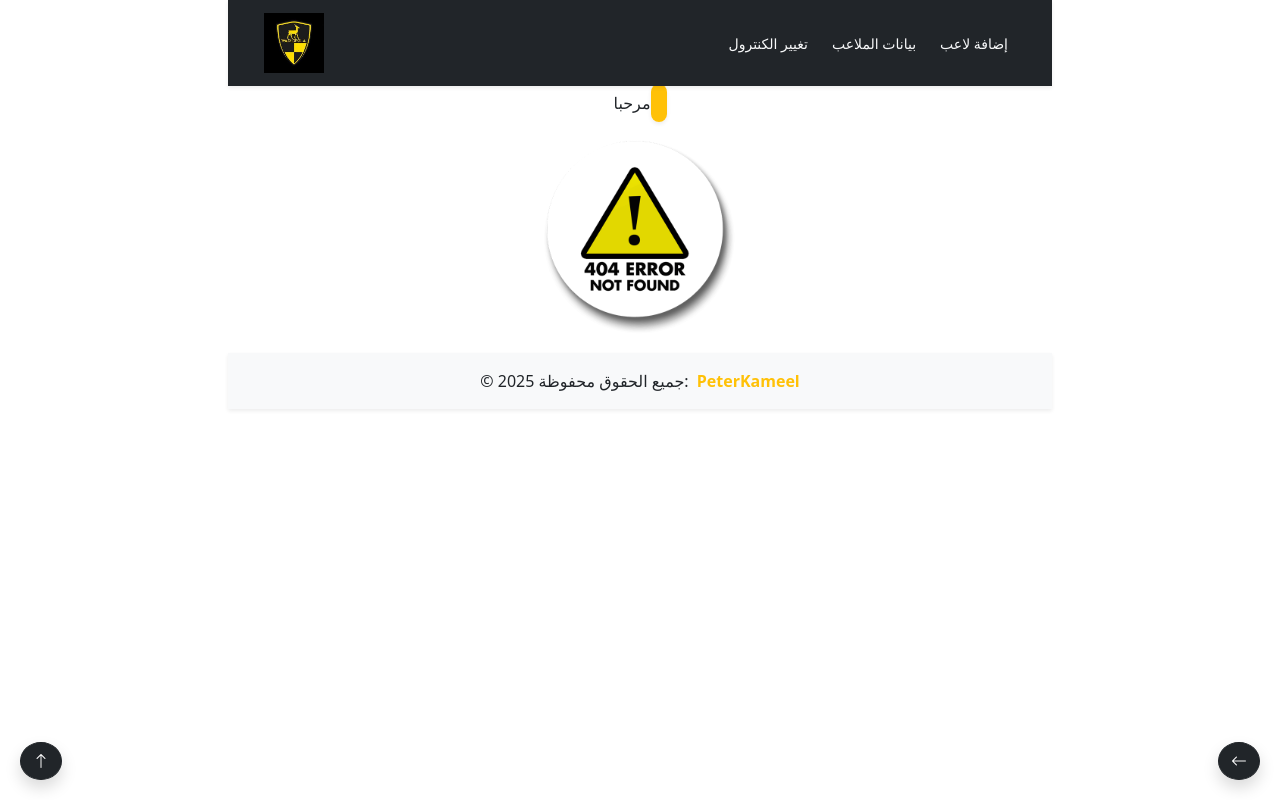
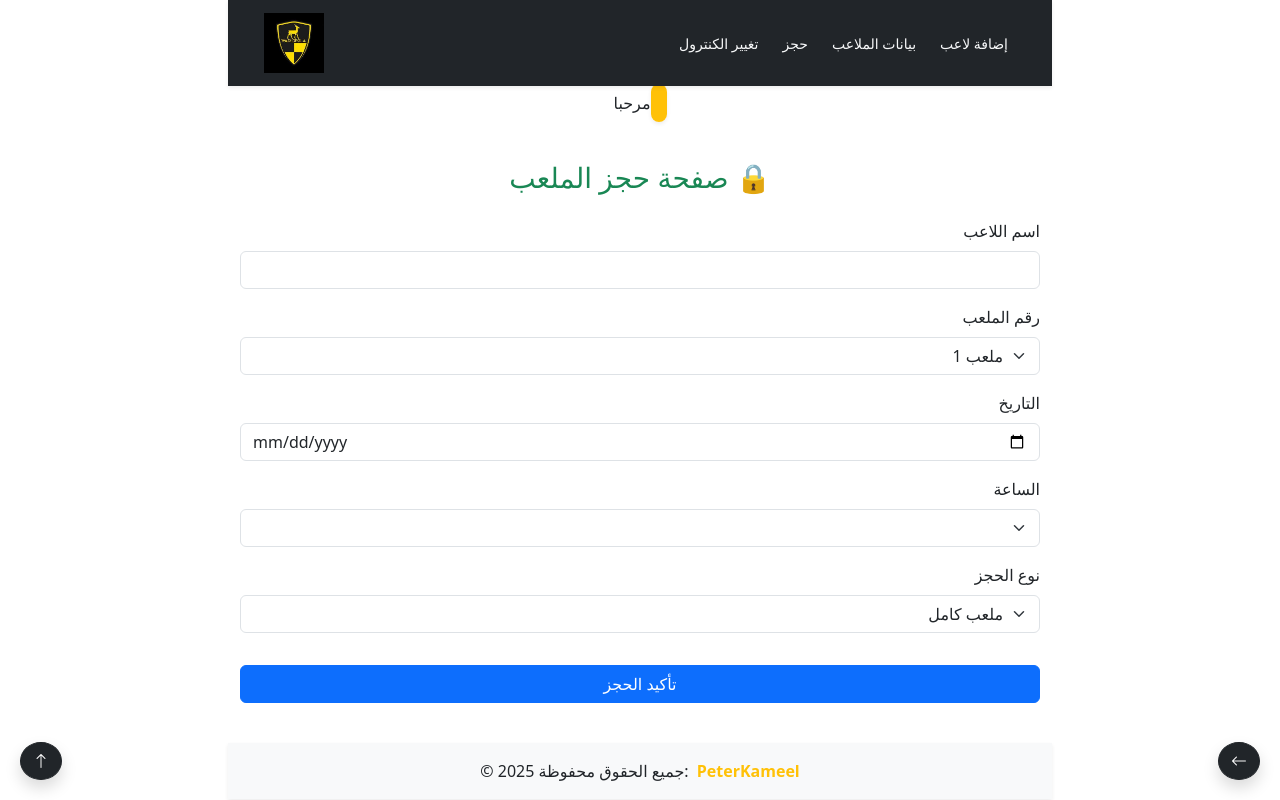
Before and after one commit to peterAlpert/WadiDegla, an Angular app: page /booking in a window 1280 px wide. Built offline with nearby package versions, Linux system fonts and the light colour scheme.

Commit message:
add booking comp.

```diff
--- /dev/null
+++ b/src/app/Components/booking/booking.component.html
@@ -0,0 +1,42 @@
+<div class="container py-4" dir="rtl">
+    <h3 class="text-center mb-4 text-success">🔒 صفحة حجز الملعب</h3>
+
+    <form (ngSubmit)="submitBooking()" #bookingForm="ngForm">
+        <div class="mb-3">
+            <label class="form-label">اسم اللاعب</label>
+            <input type="text" class="form-control" [(ngModel)]="booking.playerName" name="playerName" required />
+        </div>
+
+        <div class="mb-3">
+            <label class="form-label">رقم الملعب</label>
+            <select class="form-select" [(ngModel)]="booking.stadiumNo" name="stadiumNo" required>
+                <option [ngValue]="1">ملعب 1</option>
+                <option [ngValue]="2">ملعب 2</option>
+                <option [ngValue]="3">ملعب 3</option>
+                <option [ngValue]="4">ملعب 4</option>
+            </select>
+        </div>
+
+        <div class="mb-3">
+            <label class="form-label">التاريخ</label>
+            <input type="date" class="form-control" [(ngModel)]="booking.date" name="date" required />
+        </div>
+
+        <div class="mb-3">
+            <label class="form-label">الساعة</label>
+            <select class="form-select" [(ngModel)]="booking.timeSlot" name="timeSlot" required>
+                <option *ngFor="let time of timeSlots" [value]="time">{{ time }}</option>
+            </select>
+        </div>
+
+        <div class="mb-3">
+            <label class="form-label">نوع الحجز</label>
+            <select class="form-select" [(ngModel)]="booking.type" name="type" required>
+                <option value="half">نص ملعب</option>
+                <option value="full">ملعب كامل</option>
+            </select>
+        </div>
+
+        <button type="submit" class="btn btn-primary w-100 mt-3">تأكيد الحجز</button>
+    </form>
+</div>
--- /dev/null
+++ b/src/app/Components/booking/booking.component.ts
@@ -0,0 +1,44 @@
+import { CommonModule } from '@angular/common';
+import { Component, OnInit } from '@angular/core';
+import { FormsModule } from '@angular/forms';
+
+@Component({
+  selector: 'app-booking',
+  standalone: true,
+  imports: [CommonModule, FormsModule],
+  templateUrl: './booking.component.html',
+  styleUrl: './booking.component.css'
+})
+export class BookingComponent implements OnInit {
+  booking = {
+    playerName: '',
+    stadiumNo: 1,
+    date: '',
+    timeSlot: '',
+    type: 'full'
+  };
+
+  timeSlots: string[] = [];
+
+  ngOnInit(): void {
+    this.generateTimeSlots();
+  }
+
+  generateTimeSlots() {
+    const start = 16 * 60; // 4:00 مساءً = 16:00
+    const end = 23 * 60 + 30; // 11:30 مساءً
+    for (let mins = start; mins <= end; mins += 30) {
+      const hours = Math.floor(mins / 60);
+      const minutes = mins % 60;
+      this.timeSlots.push(
+        `${hours.toString().padStart(2, '0')}:${minutes.toString().padStart(2, '0')}`
+      );
+    }
+  }
+
+  submitBooking() {
+    console.log('تم الحجز:', this.booking);
+    // هنا تقدر تبعت البيانات لـ API لو عندك
+  }
+
+}
--- a/src/app/Components/header/header.component.html
+++ b/src/app/Components/header/header.component.html
@@ -16,6 +16,7 @@
         <div class="collapse navbar-collapse" id="navbarNav">
             <div class="ms-auto d-flex flex-column flex-md-row mt-3 mt-md-0 gap-2">
                 <button class="btn btn-outline-light btn-sm" routerLink="/controlInfo">تغيير الكنترول</button>
+                <button class="btn btn-outline-light btn-sm" routerLink="/booking">حجز</button>
                 <button class="btn btn-outline-light btn-sm" routerLink="/stadiumLog">بيانات الملاعب</button>
                 <button class="btn btn-outline-light btn-sm" routerLink="/enterStadium">إضافة لاعب</button>
             </div>
--- a/src/app/app.routes.ts
+++ b/src/app/app.routes.ts
@@ -9,6 +9,7 @@ import { ViolationDetailsComponent } from './Components/violation-details/violat
 import { ViolationHistoryComponent } from './Components/violation-history/violation-history.component';
 import { EntryLogComponent } from './Components/entry-log/entry-log.component';
 import { EntryHistoryComponent } from './Components/entry-history/entry-history.component';
+import { BookingComponent } from './Components/booking/booking.component';
 
 
 export const routes: Routes = [
@@ -18,6 +19,7 @@ export const routes: Routes = [
     { path: "violation-history", component: ViolationHistoryComponent },
     { path: 'controlInfo', component: StartComponent },
     { path: 'injury', component: InjuryComponent },
+    { path: 'booking', component: BookingComponent },
     { path: 'entry-log', component: EntryLogComponent },
     { path: 'Entry/by-member/:memberId', component: EntryHistoryComponent },
     { path: 'stadiumLog', component: StadiumLogComponent },
```
Also changed, not shown: src/app/Components/booking/booking.component.css (added).
